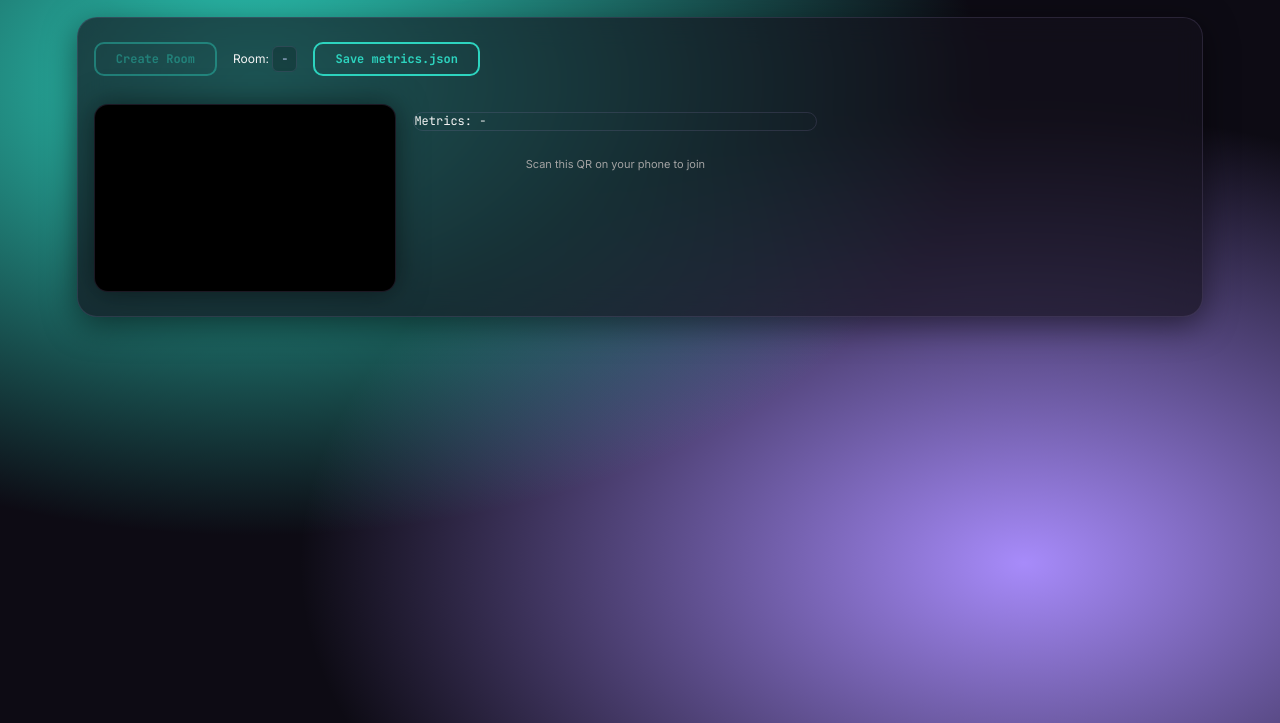
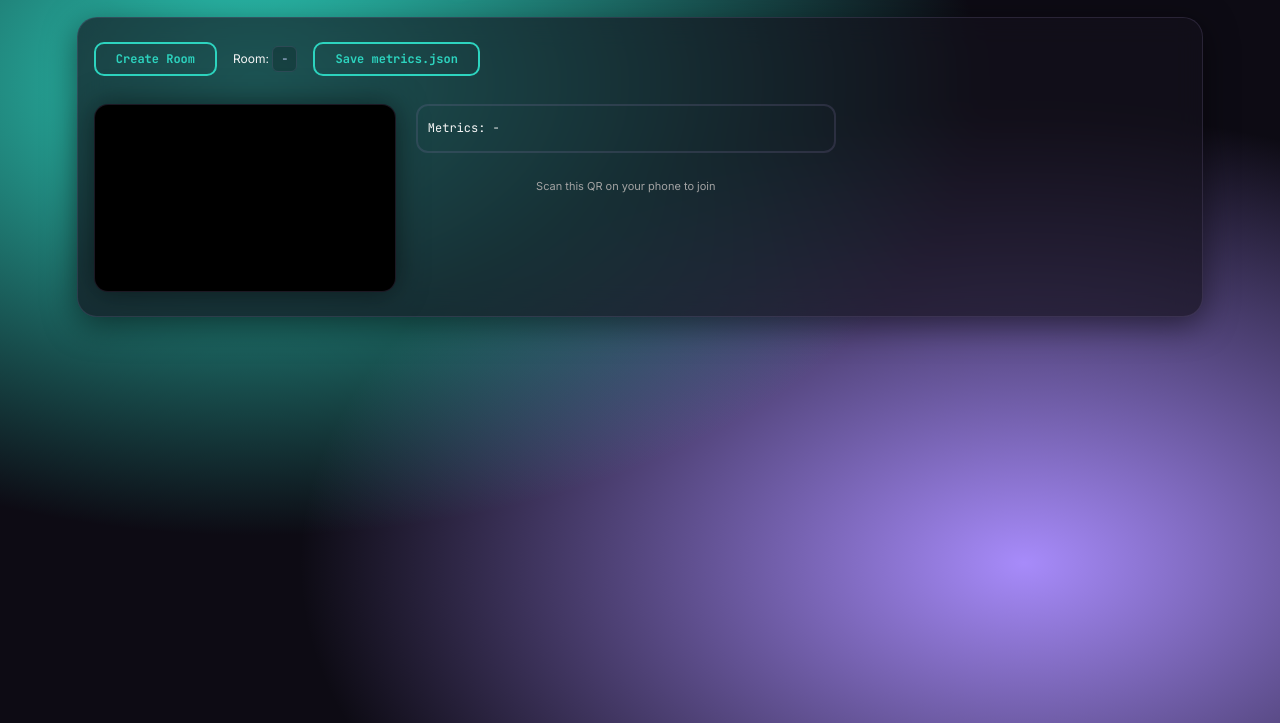
Before and after one commit to Arsenal17x/Real-time-WebRTC-VLM-Multi-Object-Detection, a website: page public/index.html in a window 1280 px wide. Shown: the part 77-800 px from the top of the page. Drawn offline with Linux system fonts and the light colour scheme.

Commit message:
commit layout and button style changes

```diff
--- a/public/style/index.css
+++ b/public/style/index.css
@@ -107,7 +107,7 @@ header h1 {
 /* The content area grows to consume the rest of the panel and becomes a two-column flex */
 .content {
     display: flex;
-    gap: clamp(8px, 1.2vh, 24px);
+    gap: 20px;
     align-items: stretch;
     width: 100%;
     flex: 1 1 auto;     /* grow to fill panel */
@@ -150,14 +150,14 @@ video {
     min-width: 180px;
     max-width: 420px;
     align-self: stretch;
-    padding: 8px;
 }
 
 /* Ensure metrics text wraps and scales down if needed */
 .metrics {
+    padding: 14px 10px;
     color: var(--text-primary);
     font: clamp(12px, 1.4vh, 15px)/1.4 var(--font-mono);
-    border: 1px solid var(--surface-border);
+    border: 2px solid var(--surface-border);
     border-radius: 12px;
     margin: 0;
     overflow-wrap: anywhere;
@@ -220,13 +220,13 @@ button:active {
     transform: scale(0.97);
 }
 
-button:disabled {
+/* button:disabled {
     opacity: .4;
     cursor: not-allowed;
     box-shadow: none;
     background: transparent;
     color: var(--accent-color);
-}
+} */
 
 .room-info {
     display: flex;
```
